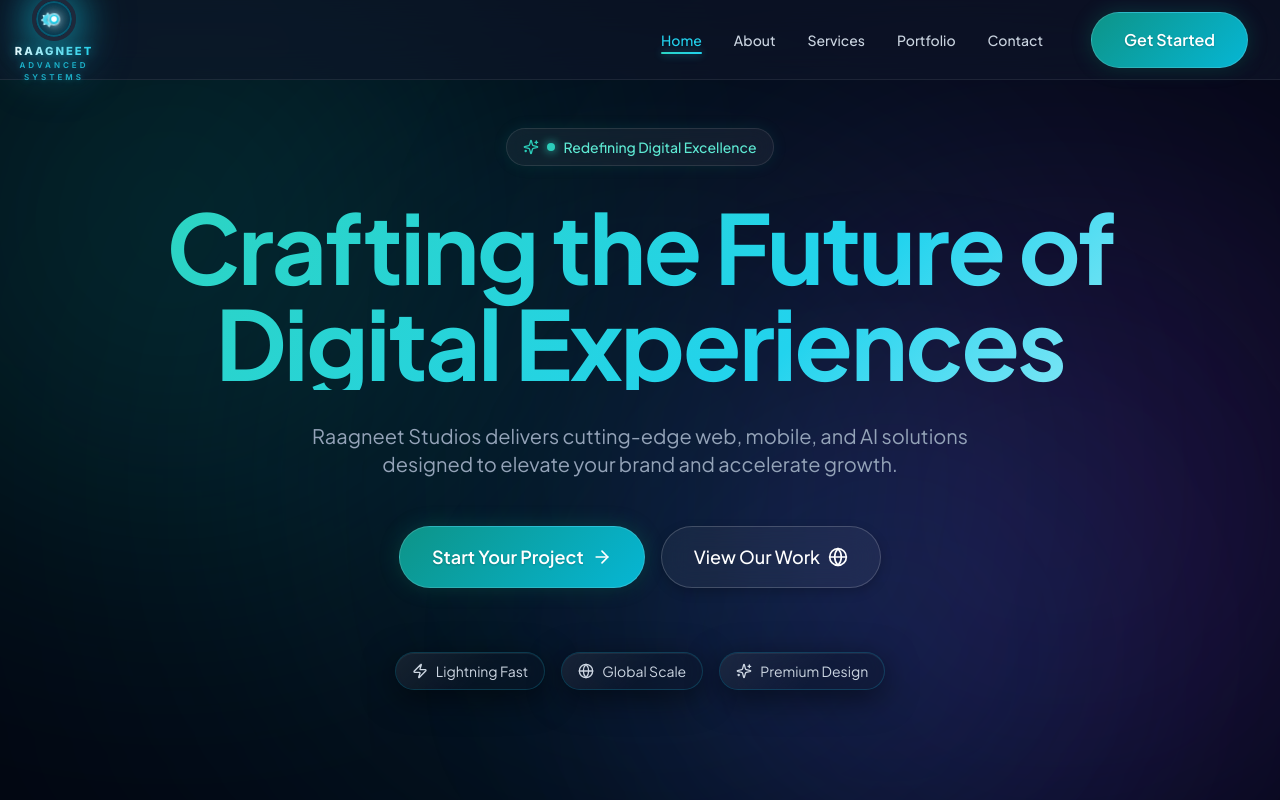
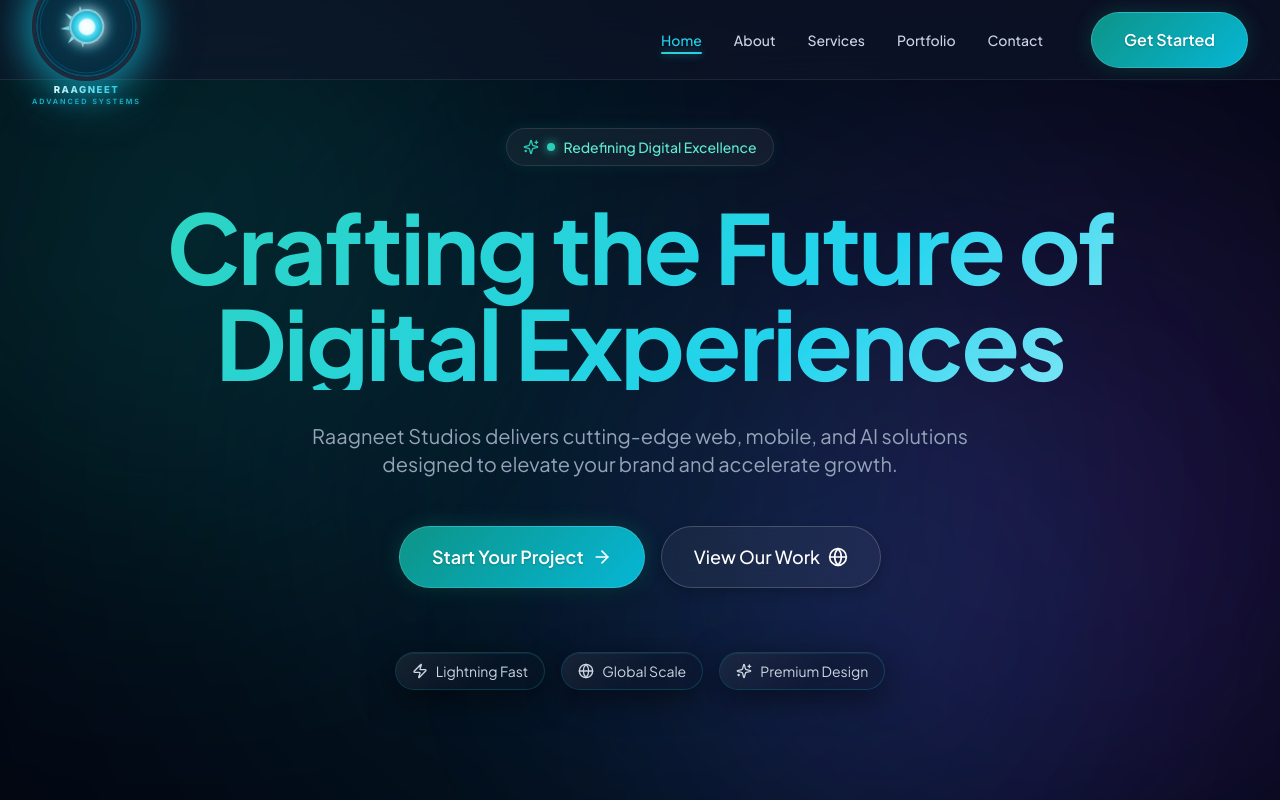
Before and after one commit to kalispidyman/raagneet, a React (Vite) app: page / in a window 1280 px wide. Shown: the top 800 px of the page. Built offline with nearby package versions, Linux system fonts and the light colour scheme.

Commit message:
Fix ArcReactorLogo alignment and typography scaling for proper centering

```diff
--- a/src/components/ArcReactorLogo.css
+++ b/src/components/ArcReactorLogo.css
@@ -3,7 +3,7 @@
   flex-direction: column;
   align-items: center;
   justify-content: center;
-  width: var(--reactor-size);
+  min-width: var(--reactor-size);
   position: relative;
   pointer-events: none;
   box-sizing: border-box;
@@ -124,34 +124,41 @@
   display: flex;
   flex-direction: column;
   align-items: center;
-  margin-top: calc(var(--reactor-size) * 0.08);
+  justify-content: center;
+  margin-top: calc(var(--reactor-size) * 0.06);
   text-align: center;
   pointer-events: auto;
+  width: fit-content;
+  max-width: 100%;
 }
 
 .company-title {
-  font-size: clamp(0.7rem, calc(var(--reactor-size) * 0.18), 1.5rem);
+  font-size: clamp(0.6rem, calc(var(--reactor-size) * 0.18), 1.5rem);
   font-weight: 800;
   margin: 0;
-  letter-spacing: 2px;
-  line-height: 1.1;
+  letter-spacing: 1.5px;
+  line-height: 1.2;
   font-family: 'Inter', system-ui, sans-serif;
   background: linear-gradient(to right, #ffffff, #22d3ee);
   -webkit-background-clip: text;
   background-clip: text;
   color: transparent;
   text-shadow: 0 0 12px rgba(34, 211, 238, 0.5);
+  text-align: center;
+  white-space: nowrap;
 }
 
 .company-subtitle {
-  font-size: clamp(0.5rem, calc(var(--reactor-size) * 0.06), 0.8rem);
+  font-size: clamp(0.45rem, calc(var(--reactor-size) * 0.06), 0.7rem);
   color: rgba(34, 211, 238, 0.8);
-  letter-spacing: 3px;
+  letter-spacing: 2px;
   margin-top: 2px;
   text-transform: uppercase;
   font-weight: 600;
   font-family: 'Inter', system-ui, sans-serif;
   text-shadow: 0 0 6px rgba(34, 211, 238, 0.4);
+  text-align: center;
+  white-space: nowrap;
 }
 
 @keyframes spin-slow {
```
